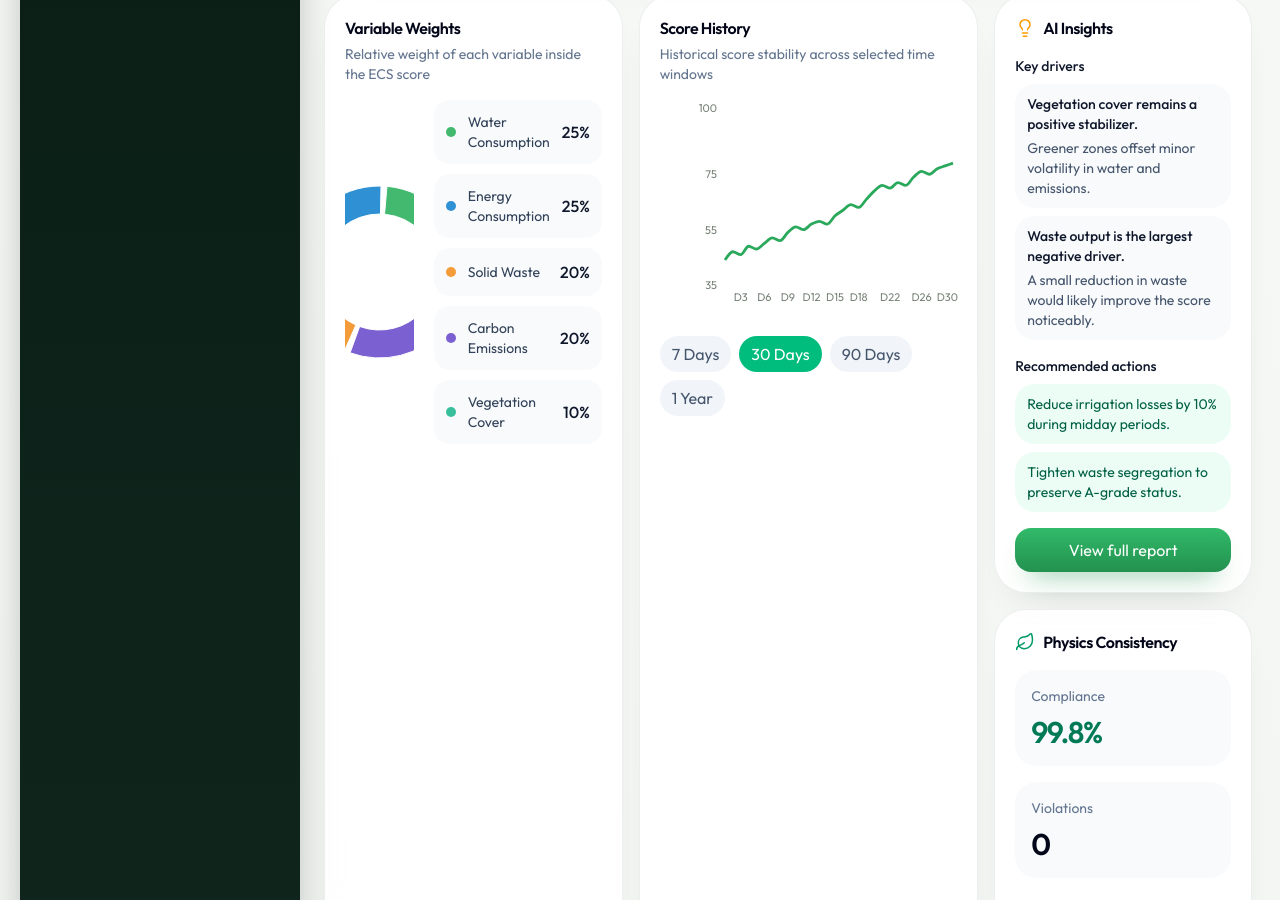
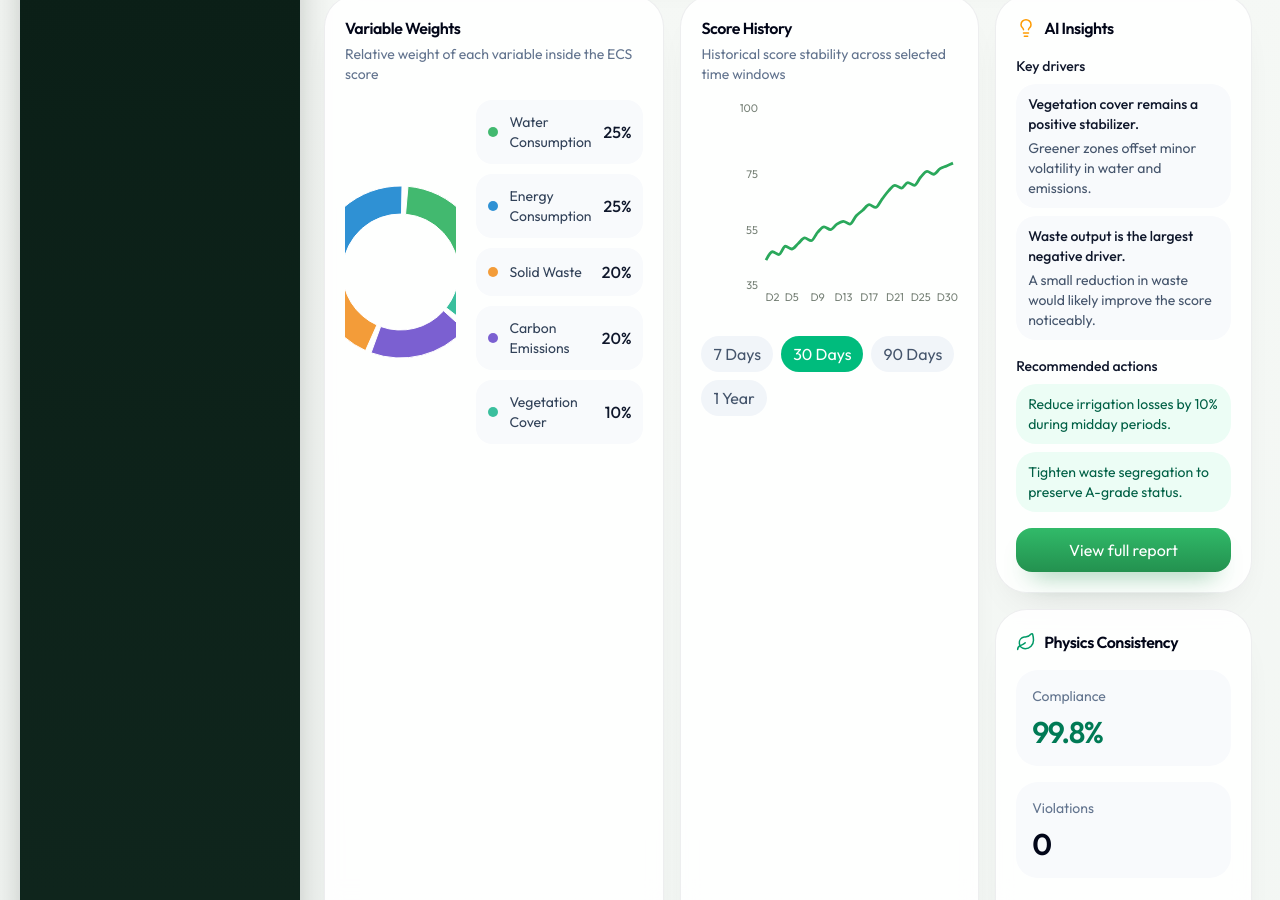
Before and after one commit to LonCodes0/ECS-Demo, a Next.js app: page / in a window 1280 px wide. Shown: the part 1535-2435 px from the top of the page. Built offline with nearby package versions, Linux system fonts and the light colour scheme.

Commit message:
Expand variable weights chart canvas

```diff
--- a/components/charts/weights-chart.tsx
+++ b/components/charts/weights-chart.tsx
@@ -9,15 +9,17 @@ const colors = ["#42b96f", "#2f91d4", "#f39c39", "#7b60d1", "#3abf9d"];
 
 export function WeightsChart({ data }: { data: VariableMetric[] }) {
   return (
-    <div className="grid gap-5 xl:grid-cols-[1.22fr_0.78fr] xl:items-center">
-      <div className="mx-auto h-[250px] w-full max-w-[280px]">
-        <ChartShell height={250}>
+    <div className="grid gap-5 xl:grid-cols-[1.36fr_0.64fr] xl:items-center">
+      <div className="mx-auto h-[270px] w-full max-w-[320px]">
+        <ChartShell height={270}>
           <ResponsiveContainer width="100%" height="100%">
-            <PieChart>
+            <PieChart margin={{ top: 8, right: 14, bottom: 8, left: 14 }}>
               <Pie
                 data={data}
                 dataKey="weight"
                 nameKey="name"
+                cx="50%"
+                cy="50%"
                 innerRadius={58}
                 outerRadius={86}
                 paddingAngle={4}
--- a/components/pages/dashboard-view.tsx
+++ b/components/pages/dashboard-view.tsx
@@ -235,7 +235,7 @@ export function DashboardView() {
         </div>
       </Card>
 
-      <div className="grid gap-4 xl:grid-cols-[0.95fr_1.08fr_0.82fr]">
+      <div className="grid gap-4 xl:grid-cols-[1.14fr_1fr_0.86fr]">
         <Card>
           <CardTitle>Variable Weights</CardTitle>
           <p className="mt-1 text-sm text-slate-500">
```
